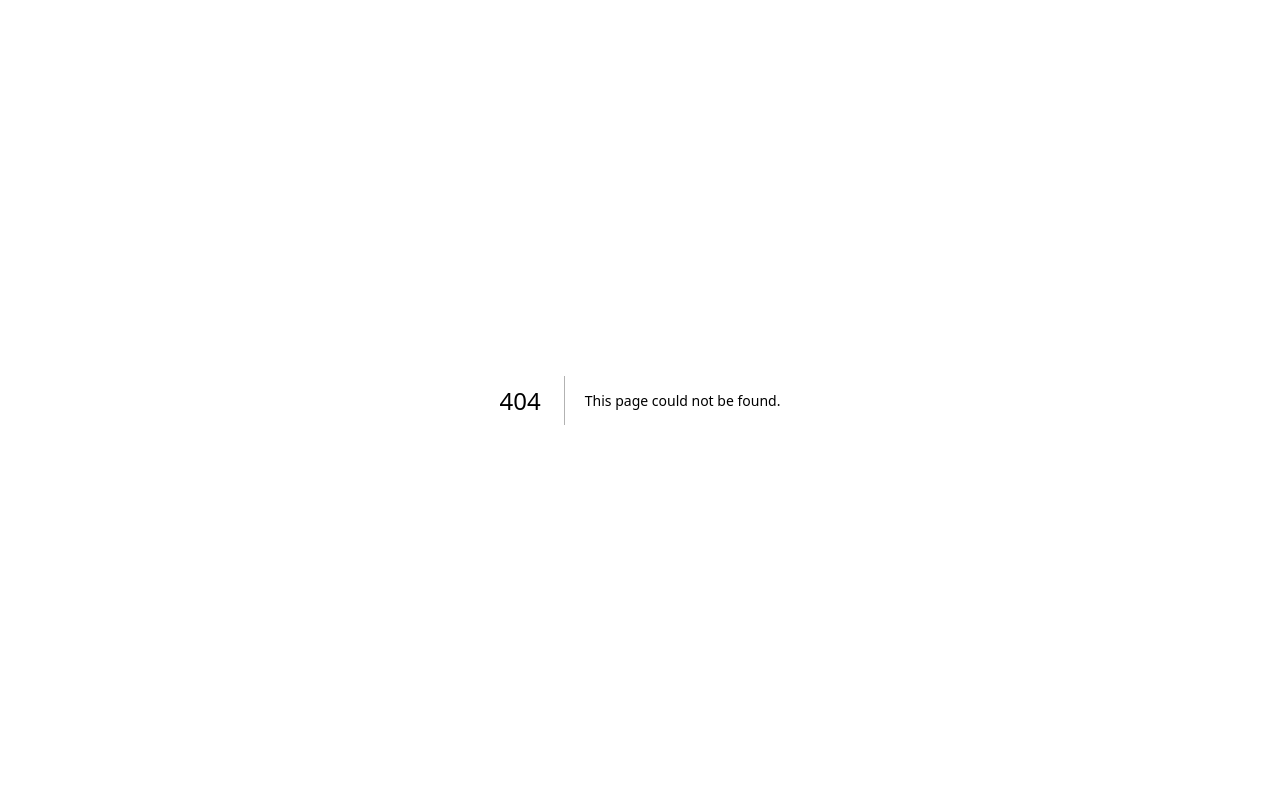
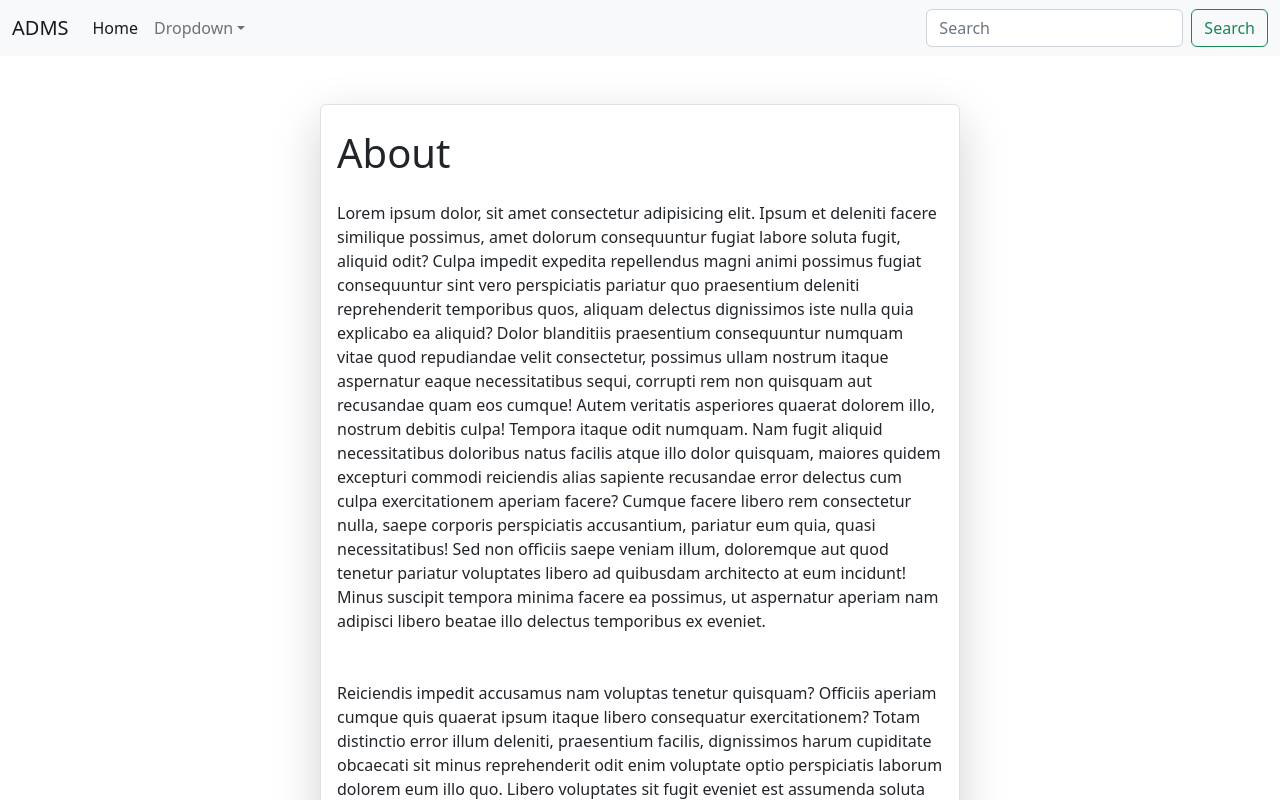
Before and after one commit to Sallis-GH/Nextjs-contentful, a Next.js app in the folder jam-stack/: page /about in a window 1280 px wide. Before the commit this address had no page. Shown: the top 800 px of the page. Built offline with nearby package versions, Linux system fonts and the light colour scheme.

Commit message:
made about

```diff
--- a/jam-stack/components/Navbar.jsx
+++ b/jam-stack/components/Navbar.jsx
@@ -21,7 +21,7 @@ const Navbar = () => {
             <li><a className="dropdown-item" href="#">Order</a></li>
             <li><a className="dropdown-item" href="#">Brewery</a></li>
             <li><hr className="dropdown-divider" /></li>
-            <li><a className="dropdown-item" href="#">About</a></li>
+            <li><Link className="dropdown-item" href="/about">About</Link></li>
           </ul>
         </li>
       </ul>
--- /dev/null
+++ b/jam-stack/pages/about.jsx
@@ -0,0 +1,18 @@
+import React from 'react'
+import Navbar from '../components/Navbar'
+
+const about = () => {
+  return (
+    <>
+      <Navbar />
+      <div className='container mt-5 border w-50 shadow-lg p-3 mb-5 bg-body rounded'>
+        <h1 className='title mt-2'>About</h1>
+        <p className='pt-3 pb-3'>Lorem ipsum dolor, sit amet consectetur adipisicing elit. Ipsum et deleniti facere similique possimus, amet dolorum consequuntur fugiat labore soluta fugit, aliquid odit? Culpa impedit expedita repellendus magni animi possimus fugiat consequuntur sint vero perspiciatis pariatur quo praesentium deleniti reprehenderit temporibus quos, aliquam delectus dignissimos iste nulla quia explicabo ea aliquid? Dolor blanditiis praesentium consequuntur numquam vitae quod repudiandae velit consectetur, possimus ullam nostrum itaque aspernatur eaque necessitatibus sequi, corrupti rem non quisquam aut recusandae quam eos cumque! Autem veritatis asperiores quaerat dolorem illo, nostrum debitis culpa! Tempora itaque odit numquam. Nam fugit aliquid necessitatibus doloribus natus facilis atque illo dolor quisquam, maiores quidem excepturi commodi reiciendis alias sapiente recusandae error delectus cum culpa exercitationem aperiam facere? Cumque facere libero rem consectetur nulla, saepe corporis perspiciatis accusantium, pariatur eum quia, quasi necessitatibus! Sed non officiis saepe veniam illum, doloremque aut quod tenetur pariatur voluptates libero ad quibusdam architecto at eum incidunt! Minus suscipit tempora minima facere ea possimus, ut aspernatur aperiam nam adipisci libero beatae illo delectus temporibus ex eveniet. </p>
+        <p className='pt-3 pb-3'> Reiciendis impedit accusamus nam voluptas tenetur quisquam? Officiis aperiam cumque quis quaerat ipsum itaque libero consequatur exercitationem? Totam distinctio error illum deleniti, praesentium facilis, dignissimos harum cupiditate obcaecati sit minus reprehenderit odit enim voluptate optio perspiciatis laborum dolorem eum illo quo. Libero voluptates sit fugit eveniet est assumenda soluta impedit nesciunt mollitia sequi dignissimos corporis, rerum in, sint ab nemo ipsum? Sunt labore, repellat rerum repellendus facilis id. Quisquam maxime labore provident consectetur architecto a, sit dolorem, placeat, similique alias vero est modi reiciendis ducimus. Laborum repellendus accusantium mollitia animi laudantium qui optio placeat dolorem ipsam, esse officiis commodi alias rerum corrupti voluptates tempora culpa aliquam sapiente ut, odio reiciendis maxime voluptatibus. Esse rem unde vel accusamus? Quasi praesentium accusantium asperiores dolore, voluptates quod consequuntur quos assumenda laborum odio corporis expedita eos tenetur? Omnis eius, nam eos sunt inventore, perferendis eaque necessitatibus quae consequuntur aperiam, sit quibusdam beatae aut unde ipsa earum? Non culpa, expedita voluptatem veniam nisi praesentium! Eaque rem quo maiores, suscipit, minus at voluptatibus, laudantium eveniet consectetur praesentium iusto blanditiis earum!</p>
+      </div>
+    </>
+
+  )
+}
+
+export default about
--- a/jam-stack/pages/beers/[id].jsx
+++ b/jam-stack/pages/beers/[id].jsx
@@ -1,4 +1,3 @@
-import React, { useEffect, useState } from 'react'
 import SingleCard from '../../components/SingleCard'
 import Navbar from '../../components/Navbar'
 const contentful = require( 'contentful')
```
Also changed, not shown: jam-stack/styles/card.css (line endings or trailing spaces).
